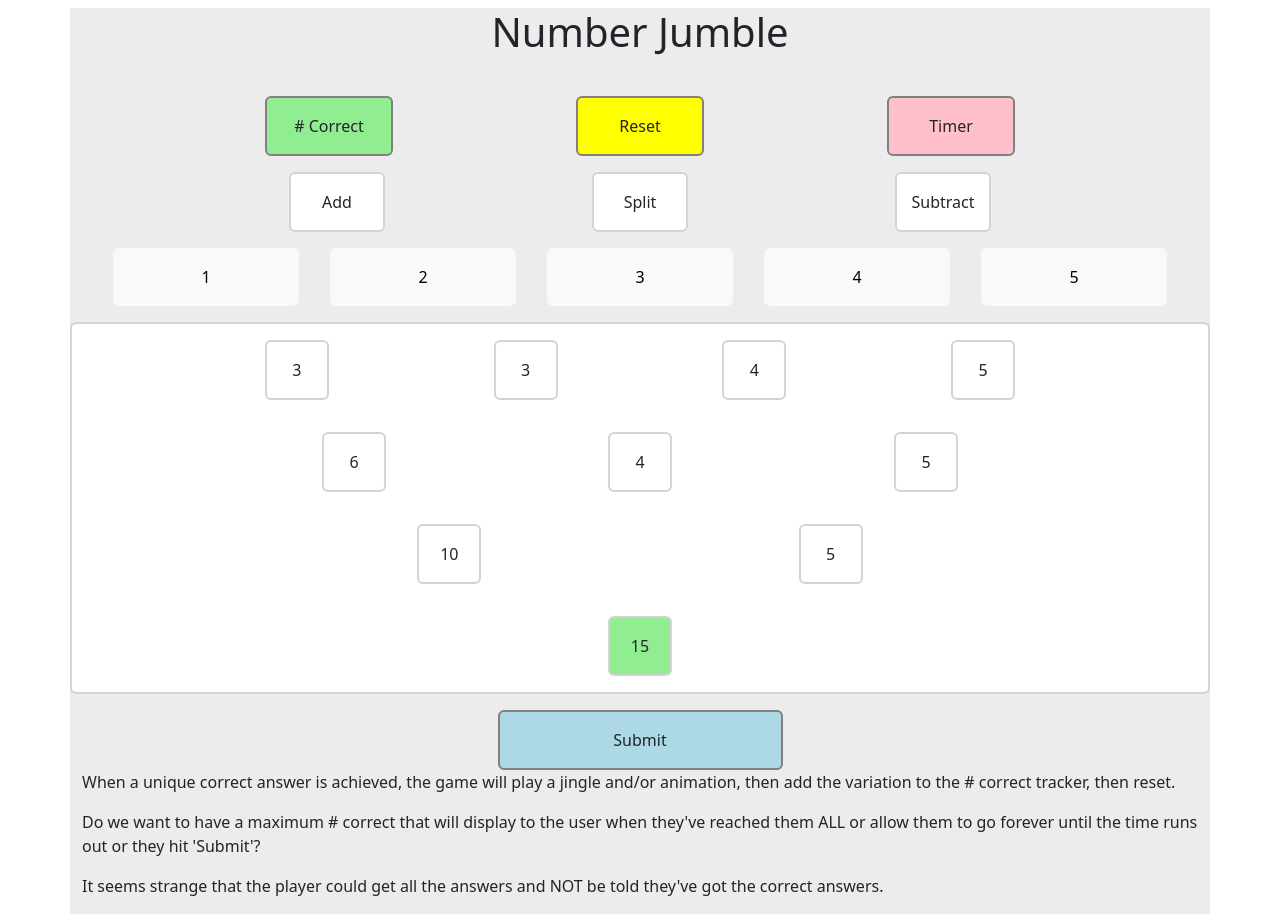
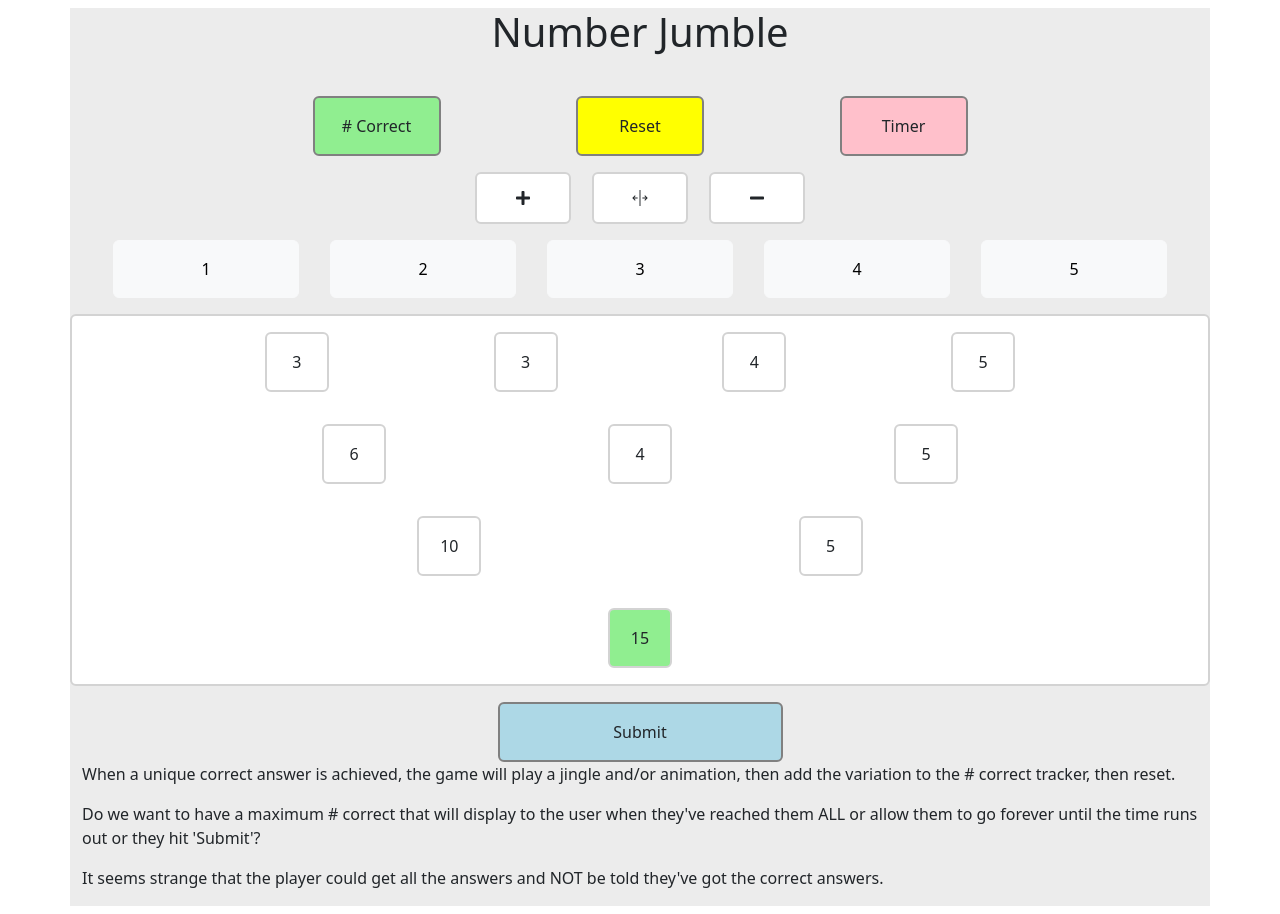
Before and after one commit to SaidNivek/number_jumble, a React (Create React App) app in the folder number_jumble/: page /gamescreen in a window 1280 px wide. Built offline with nearby package versions, Linux system fonts and the light colour scheme.

Commit message:
Add icons to function buttons

```diff
--- a/number_jumble/package.json
+++ b/number_jumble/package.json
@@ -10,6 +10,7 @@
     "react": "^18.2.0",
     "react-bootstrap": "^2.7.0",
     "react-dom": "^18.2.0",
+    "react-icons": "^4.7.1",
     "react-router-dom": "^6.7.0",
     "react-scripts": "5.0.1",
     "web-vitals": "^2.1.4"
--- a/number_jumble/src/components/Functions.jsx
+++ b/number_jumble/src/components/Functions.jsx
@@ -5,7 +5,7 @@ import SplitFunction from './functions/SplitFunction'
 
 function Functions() {
   return (
-    <div className='d-flex justify-content-evenly mt-3'>
+    <div className='d-flex justify-content-evenly mt-3 gap-2 col-4'>
         <AddFunction />
         <SplitFunction />
         <SubtractFunction />
--- a/number_jumble/src/components/GameInfo.jsx
+++ b/number_jumble/src/components/GameInfo.jsx
@@ -5,7 +5,7 @@ import Timer from './gameinfo/Timer'
 
 function GameInfo() {
   return (
-    <div className='d-flex justify-content-evenly mt-3'>
+    <div className='d-flex justify-content-evenly mt-3 col-10'>
         <CorrectNumbers />
         <Reset />
         <Timer />
--- a/number_jumble/src/components/functions/AddFunction.jsx
+++ b/number_jumble/src/components/functions/AddFunction.jsx
@@ -1,10 +1,11 @@
 import React from 'react'
 import Card from 'react-bootstrap/Card'
+import { FaPlus } from 'react-icons/fa'
 
 function AddFunction() {
   return (
     <Card style={{width:'6rem', border:'2px lightgrey solid'}}>
-        <Card.Body className='d-flex justify-content-center'>Add</Card.Body>
+        <Card.Body className='d-flex justify-content-center align-items-center'><FaPlus /></Card.Body>
     </Card>
   )
 }
--- a/number_jumble/src/components/functions/SplitFunction.jsx
+++ b/number_jumble/src/components/functions/SplitFunction.jsx
@@ -1,10 +1,11 @@
 import React from 'react'
 import Card from 'react-bootstrap/Card'
+import { TfiSplitH } from 'react-icons/tfi'
 
 function SplitFunction() {
   return (
     <Card style={{width:'6rem', border:'2px lightgrey solid'}}>
-        <Card.Body className='d-flex justify-content-center'>Split</Card.Body>
+        <Card.Body className='d-flex justify-content-center'><TfiSplitH /></Card.Body>
     </Card>
   )
 }
--- a/number_jumble/src/components/functions/SubtractFunction.jsx
+++ b/number_jumble/src/components/functions/SubtractFunction.jsx
@@ -1,10 +1,12 @@
 import React from 'react'
 import Card from 'react-bootstrap/Card'
+import { FaMinus } from 'react-icons/fa'
+
 
 function SubtractFunction() {
   return (
     <Card style={{width:'6rem', border:'2px lightgrey solid'}}>
-        <Card.Body className='d-flex justify-content-center'>Subtract</Card.Body>
+        <Card.Body className='d-flex justify-content-center align-items-center'><FaMinus /></Card.Body>
     </Card>
   )
 }
```
Also changed, not shown: 1 other file (tests, documents, lock files or other folders).
